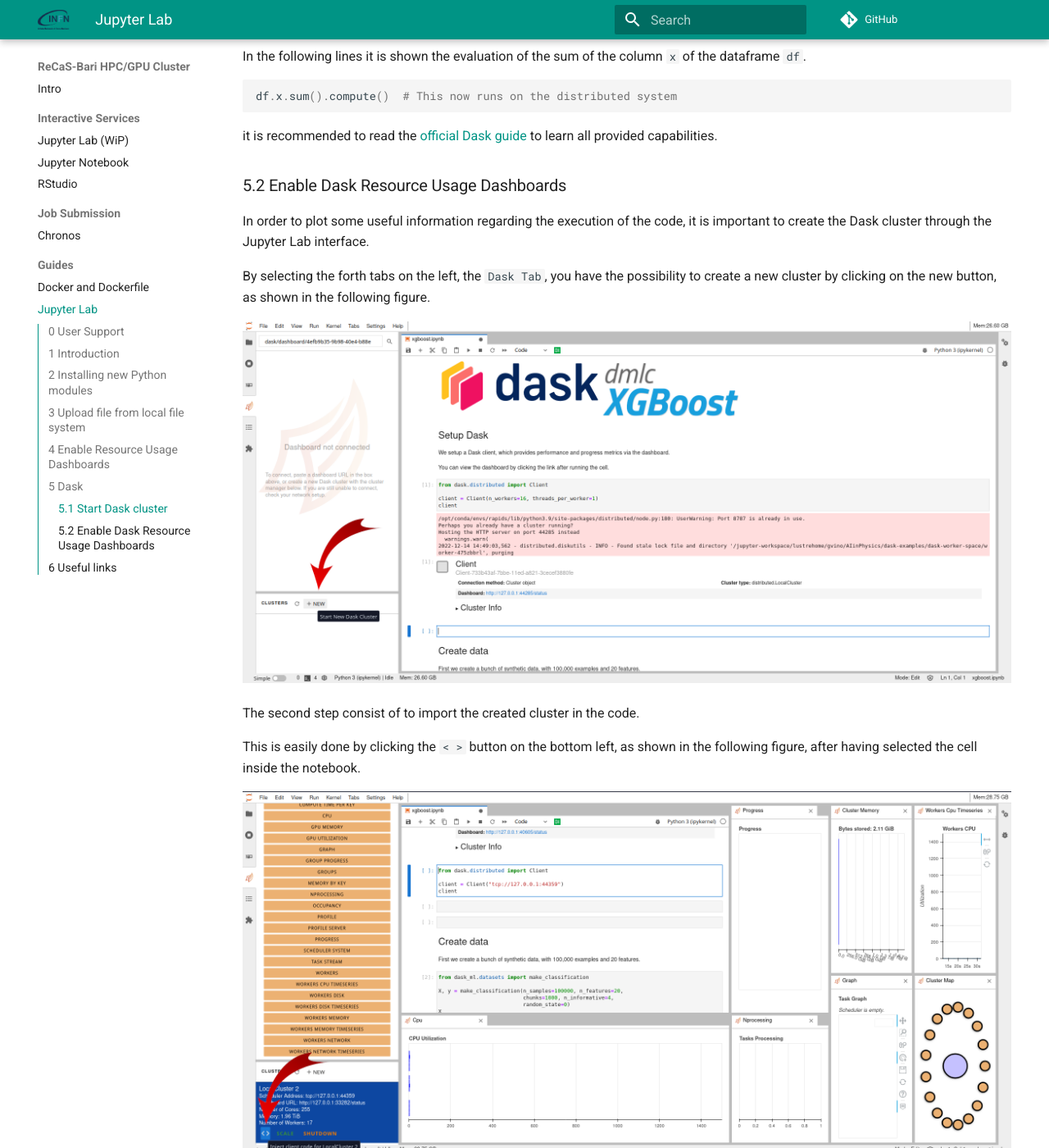
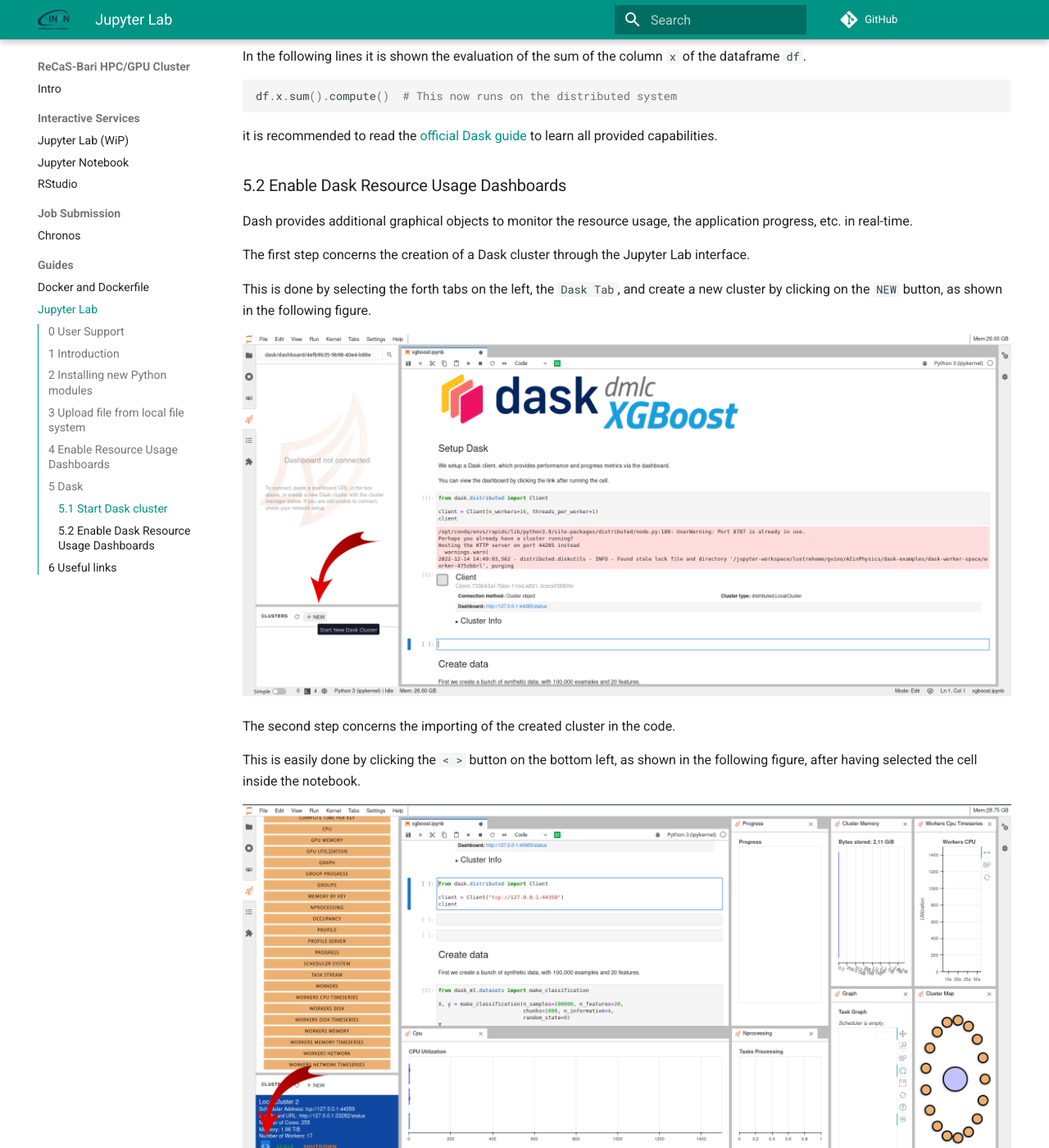
Before and after one commit to jvino/cluster-hpc-gpu-guides, an MkDocs documentation site: the page built from docs/guides/jupyter-lab.md, in a window 1280 px wide and 1400 px high, scrolled down 4627 px. Shown: the whole window at 82% size. Built offline with MkDocs 1.6.1 and Material for MkDocs 9.7.7, drawn with Linux system fonts in a browser that asks for light colours; comment, search, counter and statistics services are not loaded.

Commit message:
Inserted Dask section in the JupyterLab guide

```diff
--- a/docs/guides/jupyter-lab.md
+++ b/docs/guides/jupyter-lab.md
@@ -105,13 +105,15 @@
 
 ### 5.2 Enable Dask Resource Usage Dashboards
 
-In order to plot some useful information regarding the execution of the code, it is important to create the Dask cluster through the Jupyter Lab interface.
+Dash provides additional graphical objects to monitor the resource usage, the application progress, etc. in real-time.
 
-By selecting the forth tabs on the left, the `Dask Tab`, you have the possibility to create a new cluster by clicking on the new button, as shown in the following figure.
+The first step concerns the creation of a Dask cluster through the Jupyter Lab interface.
+
+This is done by selecting the forth tabs on the left, the `Dask Tab`, and create a new cluster by clicking on the `NEW` button, as shown in the following figure.
 
 ![jupyterlab-monitor-dask-1](images/jupyterlab-monitor-dask-1.png)
 
-The second step consist of to import the created cluster in the code.
+The second step concerns the importing of the created cluster in the code.
 
 This is easily done by clicking the `< >` button on the bottom left, as shown in the following figure, after having selected the cell inside the notebook.
 
```
